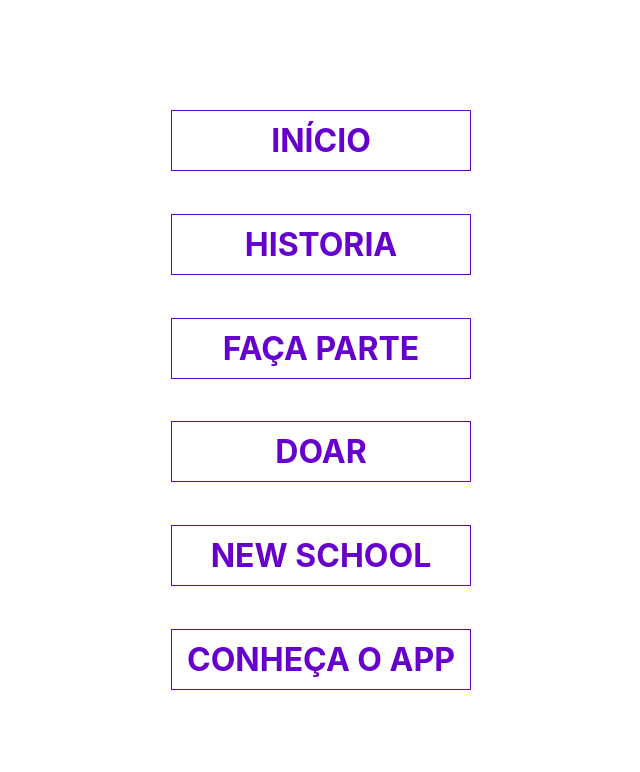
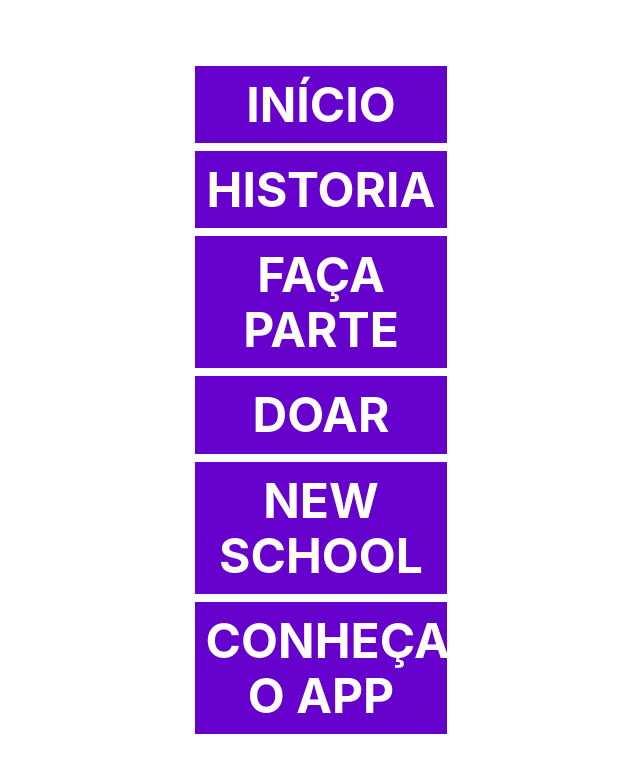
Before and after one commit to NewSchoolApp/newschool-institutional-site, a Next.js app: page / in a window 1280 px wide. Shown: the top 772 px of the page, without its empty margins (319-959 px from the left). Built offline with nearby package versions, Linux system fonts and the light colour scheme.

Commit message:
refactor: add class inside a css file

```diff
--- a/pages/index.js
+++ b/pages/index.js
@@ -21,9 +21,7 @@ export default function HOME() {
 
   const file = routes.map((route) => (
     <h1
-      style={{
-        color: `${COLORS.primary}`, padding: 10, border: `1px solid ${COLORS.primary}`, minWidth: 300, textAlign: 'center'
-      }}
+      className={styles.title}
       onClick={() => goTo(route.path)}
     >
       {route.name}
--- a/styles/Home.module.css
+++ b/styles/Home.module.css
@@ -3,17 +3,28 @@
   padding: 0 0.5rem;
   display: flex;
   flex-direction: column;
+  grid-gap: 0.5rem;
   justify-content: center;
   align-items: center;
 }
 
-.main {
-  padding: 5rem 0;
-  flex: 1;
-  display: flex;
-  flex-direction: column;
-  justify-content: center;
-  align-items: center;
+.title {
+  color: #fff;
+  background: #6600cc;
+  padding: 10px;
+  margin-top: 10px;
+  border: 1px solid #6600cc;
+  width: 20%;
+  font-size: 3rem !important;
+  text-align: center;
+  cursor: pointer;
+  transition: .2s ease-in-out;
+}
+
+.title:hover {
+  background: #fff;
+  color: #6600cc;
+  transition: .2s ease-in;
 }
 
 .footer {
```
